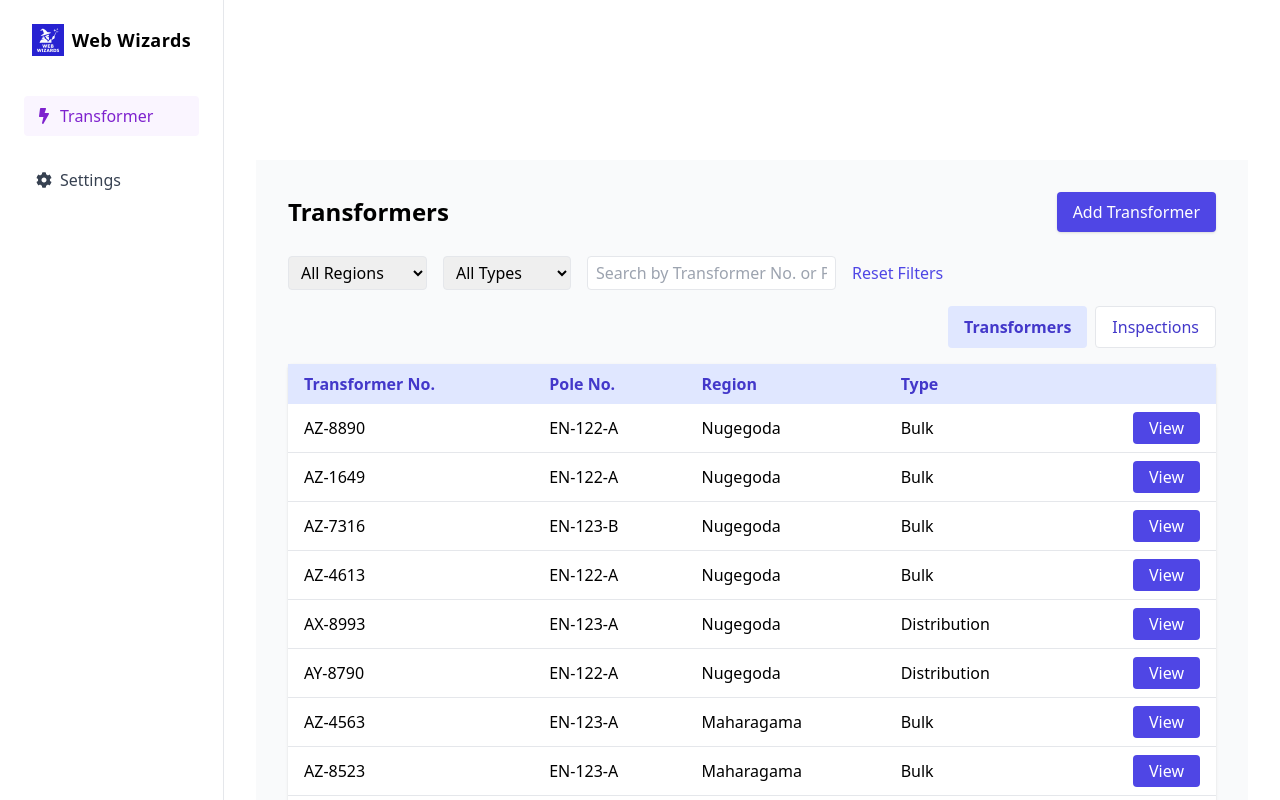
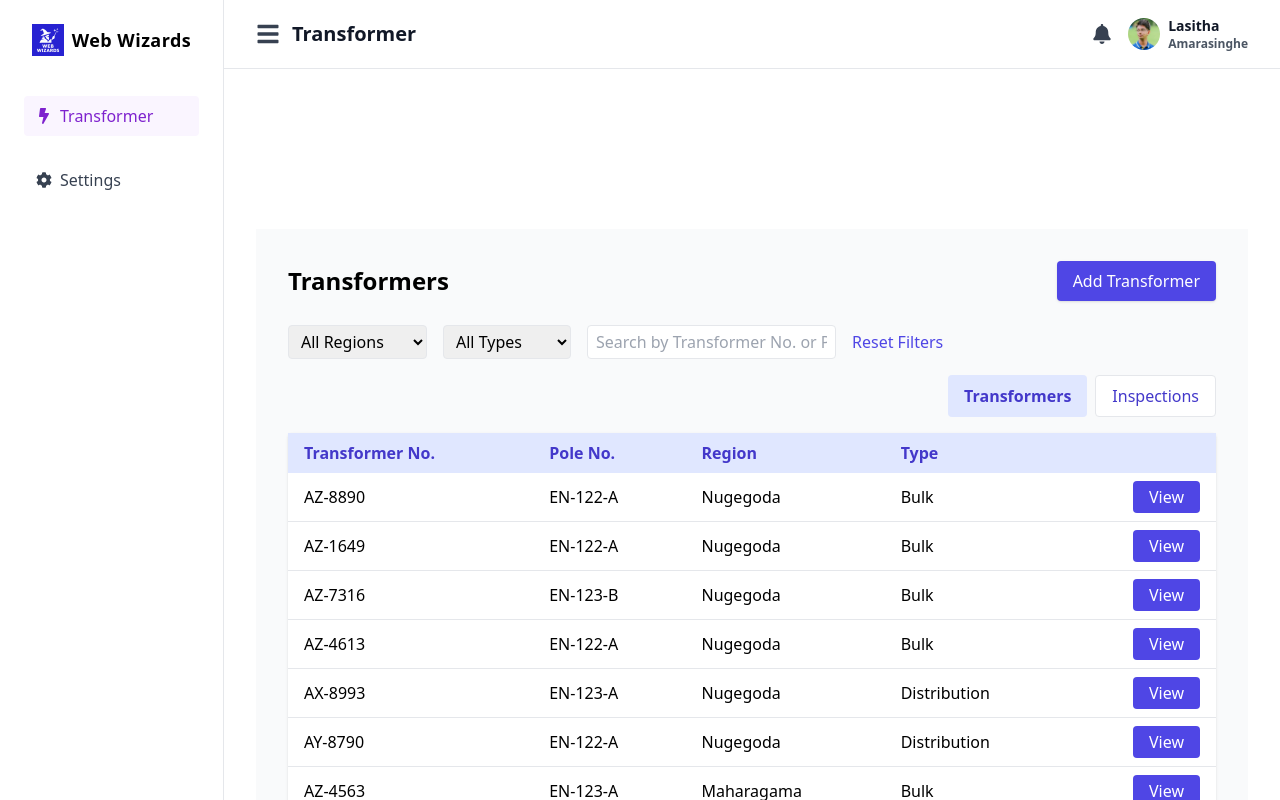
Before and after one commit to Web-Wizards-ENTC/Transformer, a React (Create React App) app in the folder Frontend/: page / in a window 1280 px wide. Built offline with nearby package versions, Linux system fonts and the light colour scheme.

Commit message:
add upperbar

```diff
--- a/Frontend/src/App.js
+++ b/Frontend/src/App.js
@@ -1,5 +1,6 @@
 import React from 'react';
 import Sidebar from './Sidebar';
+import UpperBar from './UpperBar';
 import AddTransformerModal from './AddTransformerModal';
 import AddInspection from './AddInspection';
 import TransformerList from './TransformerList';
@@ -11,6 +12,7 @@ export default function App() {
     <div className="flex min-h-screen">
       <Sidebar />
       <div className="flex-1 max-h-screen overflow-auto">
+        <UpperBar />
         <div className="p-8">
           <AddTransformerModal />
         </div>
--- /dev/null
+++ b/Frontend/src/UpperBar.js
@@ -0,0 +1,23 @@
+import React from 'react';
+import { FaBars, FaBell } from 'react-icons/fa';
+
+export default function UpperBar() {
+  return (
+  <div className="flex items-center justify-between px-8 py-4 bg-white border-b sticky top-0 z-20">
+      <div className="flex items-center gap-3">
+        <FaBars className="text-2xl text-gray-700" />
+        <span className="font-bold text-xl text-gray-900">Transformer</span>
+      </div>
+      <div className="flex items-center gap-4">
+        <FaBell className="text-xl text-gray-700" />
+        <div className="flex items-center gap-2">
+          <img src="/lasitha profile.jpg" alt="User" className="w-8 h-8 rounded-full object-cover" />
+          <div className="flex flex-col">
+            <span className="text-sm font-semibold text-gray-900">Lasitha</span>
+            <span className="text-xs font-semibold text-gray-600">Amarasinghe</span>
+          </div>
+        </div>
+      </div>
+    </div>
+  );
+}
```
Also changed, not shown: Frontend/public/lasitha profile.jpg (added).
